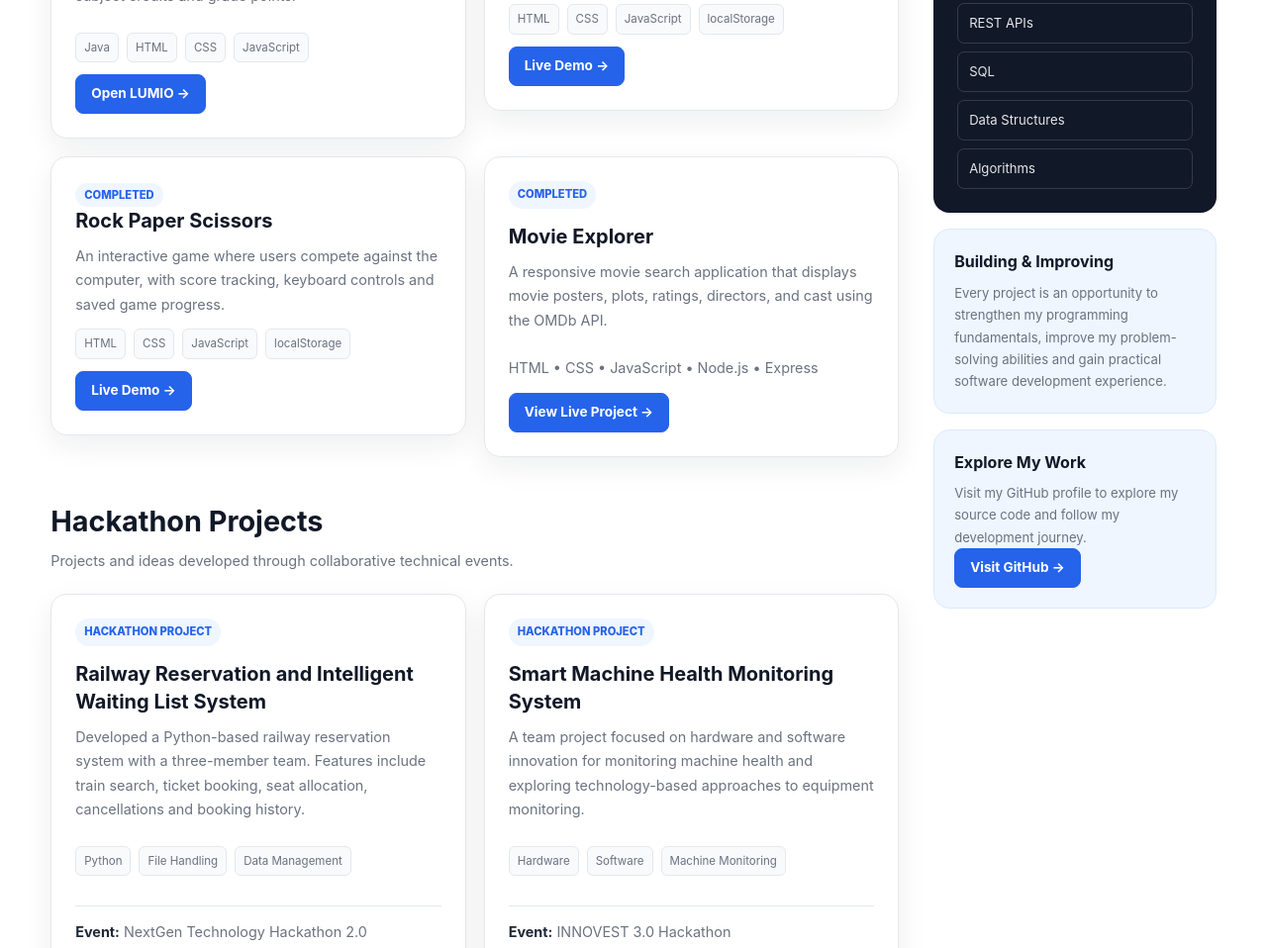
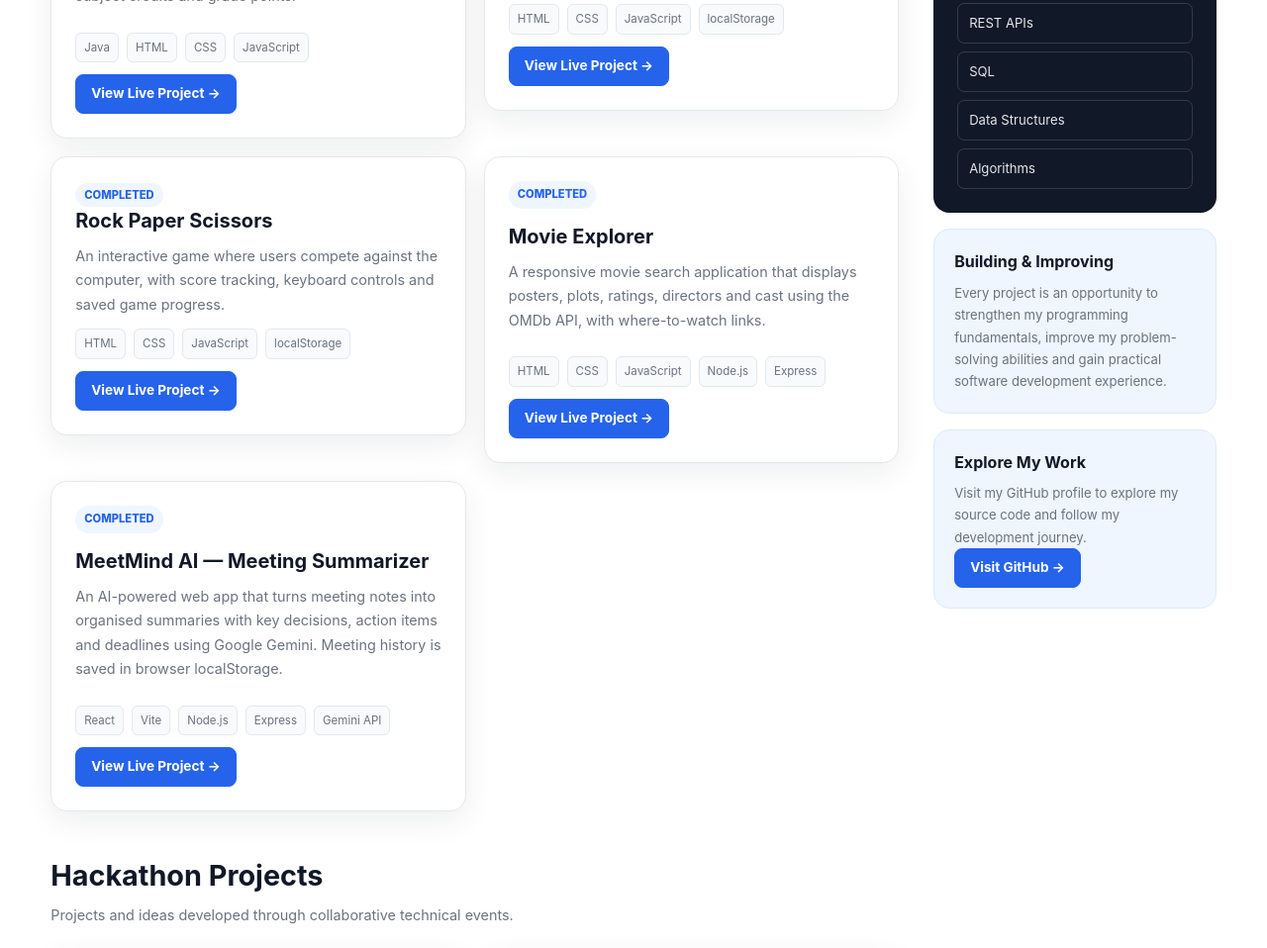
Before and after one commit to jeri00712/Jeri-C-Portfolio, a plain HTML site: page projects.html in a window 1280 px wide. Shown: the part 615-1573 px from the top of the page at 99% size. Drawn offline with Linux system fonts and the light colour scheme.

Commit message:
Add MeetMind AI to portfolio

```diff
--- a/projects.html
+++ b/projects.html
@@ -135,7 +135,7 @@
                                 target="_blank"
                                 rel="noopener noreferrer"
                             >
-                                Open LUMIO →
+                                View Live Project →
                             </a>
 
                         </article>
@@ -173,7 +173,7 @@
                                     target="_blank"
                                     rel="noopener noreferrer"
                                 >
-                                    Live Demo →
+                                    View Live Project →
                                 </a>
 
                             </div>
@@ -214,7 +214,7 @@
                                     target="_blank"
                                     rel="noopener noreferrer"
                                 >
-                                    Live Demo →
+                                    View Live Project →
                                 </a>
                                 </div>
 
@@ -222,30 +222,76 @@
 
                         </article>
 
+                                               <!-- MOVIE EXPLORER -->
+
                         <article class="project-card">
 
-                            <span class="project-status">Completed</span>
+                            <span class="project-status">
+                                COMPLETED
+                            </span>
 
                             <h3>Movie Explorer</h3>
 
                             <p>
-                                A responsive movie search application that displays movie posters,
-                                plots, ratings, directors, and cast using the OMDb API.
+                                A responsive movie search application that
+                                displays posters, plots, ratings, directors
+                                and cast using the OMDb API, with where-to-watch
+                                links.
                             </p>
 
-                            <p class="project-tech">
-                                HTML • CSS • JavaScript • Node.js • Express
-                            </p>
+                            <div class="project-tech">
+                                <span>HTML</span>
+                                <span>CSS</span>
+                                <span>JavaScript</span>
+                                <span>Node.js</span>
+                                <span>Express</span>
+                            </div>
 
                             <a
                                 href="https://movie-explorer-cw2u.onrender.com/"
+                                class="project-link"
                                 target="_blank"
                                 rel="noopener noreferrer"
-                                class="project-link"
                             >
                                 View Live Project →
                             </a>
-                            </article>
+
+                        </article>
+                                                <!-- MEETMIND AI -->
+
+                        <article class="project-card">
+
+                            <span class="project-status">
+                                COMPLETED
+                            </span>
+
+                            <h3>MeetMind AI — Meeting Summarizer</h3>
+
+                            <p>
+                                An AI-powered web app that turns meeting notes
+                                into organised summaries with key decisions,
+                                action items and deadlines using Google Gemini.
+                                Meeting history is saved in browser localStorage.
+                            </p>
+
+                            <div class="project-tech">
+                                <span>React</span>
+                                <span>Vite</span>
+                                <span>Node.js</span>
+                                <span>Express</span>
+                                <span>Gemini API</span>
+                            </div>
+
+                            <a
+                                href="https://meetmind-ai-jfuo.onrender.com/"
+                                class="project-link"
+                                target="_blank"
+                                rel="noopener noreferrer"
+                            >
+                                View Live Project →
+                            </a>
+
+                        </article>
 
                     </div>
 
@@ -302,6 +348,11 @@
                             <p class="profile-card-details">
                                 <strong>Event:</strong>
                                 NextGen Technology Hackathon 2.0
+                            </p>
+
+                            <p class="profile-card-details">
+                                <strong>Team Size:</strong>
+                                3 Members
                             </p>
 
                             <p class="profile-card-details">
```
